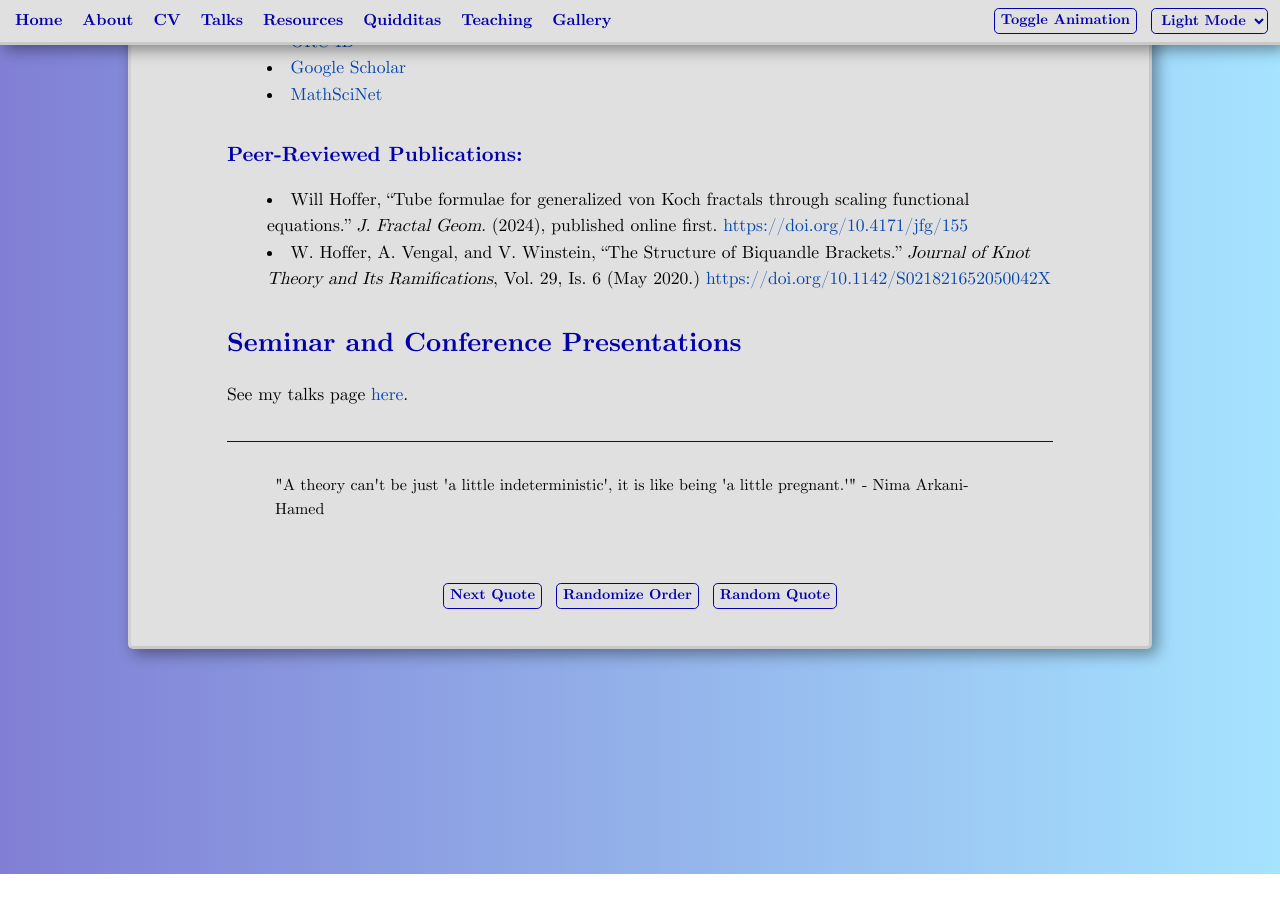
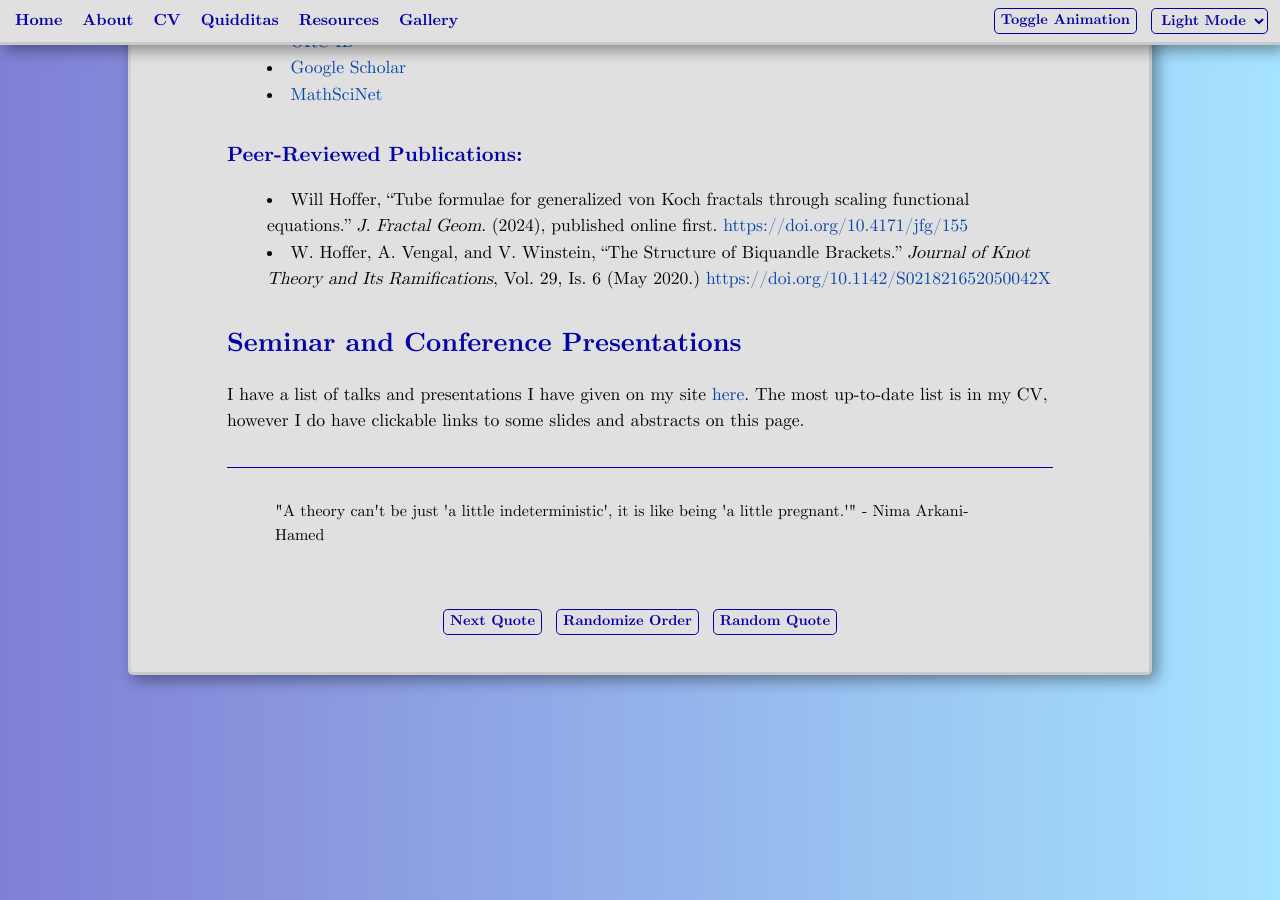
Before and after one commit to WillHoffer/WillHoffer.github.io, a Jekyll site: the page built from content/cv/index.md, in a window 1280 px wide and 900 px high, scrolled down 739 px. Built offline with Jekyll 4.4.1, drawn with Linux system fonts in a browser that asks for light colours; before the commit the page ends 1613 px from its top, so only the background shows below that.

Commit message:
Removed talks and teaching from the nav bar, now accessed through the CV and quidditas pages, respectively.

```diff
--- a/_includes/navigation.html
+++ b/_includes/navigation.html
@@ -6,10 +6,10 @@
       <li><a class="left" href="/">Home</a></li>
       <li><a class="left" href="/content/about">About</a></li>
       <li><a class="left" href="/content/cv">CV</a></li>
-      <li><a class="left" href="/content/talks">Talks</a></li>
+      <li><a class="left" href="/content/quidditas">Quidditas</a></li>
+      <!-- <li><a class="left" href="/content/talks">Talks</a></li> -->
       <li><a class="left" href="/content/resources">Resources</a></li>
-      <li><a class="left" href="/content/quidditas">Quidditas</a></li>
-      <li><a class="left" href="/content/teaching">Teaching</a></li>
+      <!-- <li><a class="left" href="/content/teaching">Teaching</a></li> -->
       <li><a class="left" href="/content/gallery">Gallery</a></li>
     </ul>
   </div>
@@ -25,10 +25,10 @@
         <li><a class="left" href="/">Home</a></li>
         <li><a class="left" href="/content/about">About</a></li>
         <li><a class="left" href="/content/cv">CV</a></li>
-        <li><a class="left" href="/content/talks">Talks</a></li>
+        <li><a class="left" href="/content/quidditas">Quidditas</a></li>
+        <!-- <li><a class="left" href="/content/talks">Talks</a></li> -->
         <li><a class="left" href="/content/resources">Resources</a></li>
-        <li><a class="left" href="/content/quidditas">Quidditas</a></li>
-        <li><a class="left" href="/content/teaching">Teaching</a></li>
+        <!-- <li><a class="left" href="/content/teaching">Teaching</a></li> -->
         <li><a class="left" href="/content/gallery">Gallery</a></li>
       </ul>
     </div>
--- a/content/cv/index.md
+++ b/content/cv/index.md
@@ -34,4 +34,4 @@ Research profiles:
 
 ## Seminar and Conference Presentations
 
-See my talks page [here](https://willhoffer.com/talks).
+I have a list of talks and presentations I have given on my site <a href="/content/talks">here</a>. The most up-to-date list is in my CV, however I do have clickable links to some slides and abstracts on this page.
```
Also changed, not shown: content/quidditas/index.md (renamed from content/quidditas/index.html, +10 -6 lines).
